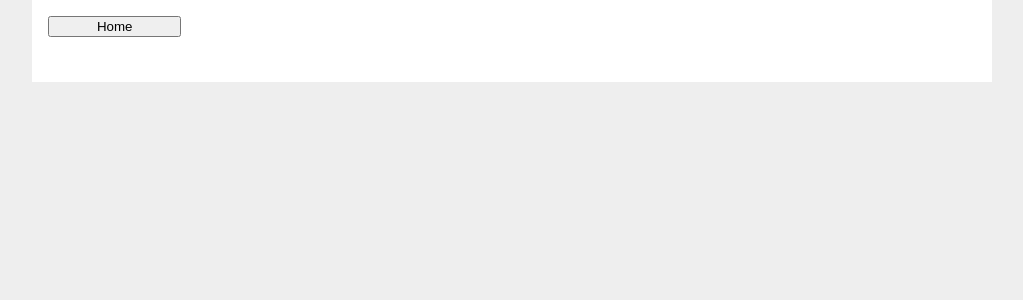
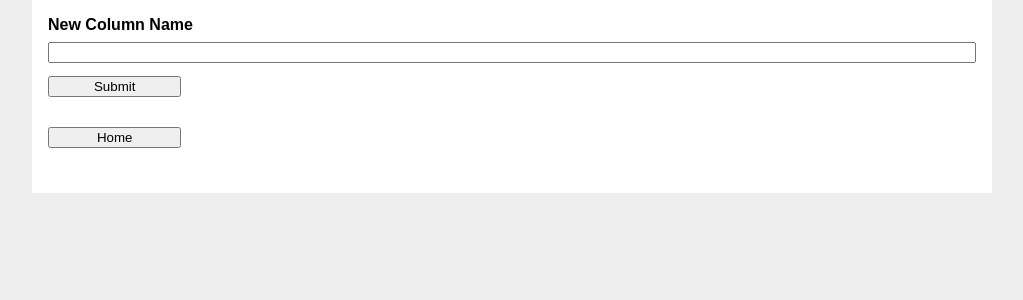
Before and after one commit to HelenRose01/CSC3131, a Flask app: page /database_queries/add_data in a window 1280 px wide. Shown: the part 98-398 px from the top of the page, without its empty margins (128-1151 px from the left). Run offline with Flask 2, Linux system fonts and the light colour scheme.

Commit message:
Added HTML structure for adding a new column

```diff
--- a/CSC3131/DataHope/templates/database_queries/add_data.html
+++ b/CSC3131/DataHope/templates/database_queries/add_data.html
@@ -5,6 +5,13 @@
 {% endblock %}
 
 {% block content %}
+<form method="post">
+    <label for="newcolumn">New Column Name</label>
+    <input name="newcolumn" id="newcolumn">
+    <input type="submit" value="Submit">
+</form>
+
+
 <form action="/home">
     <input type="submit" value="Home" />
 </form>
```
